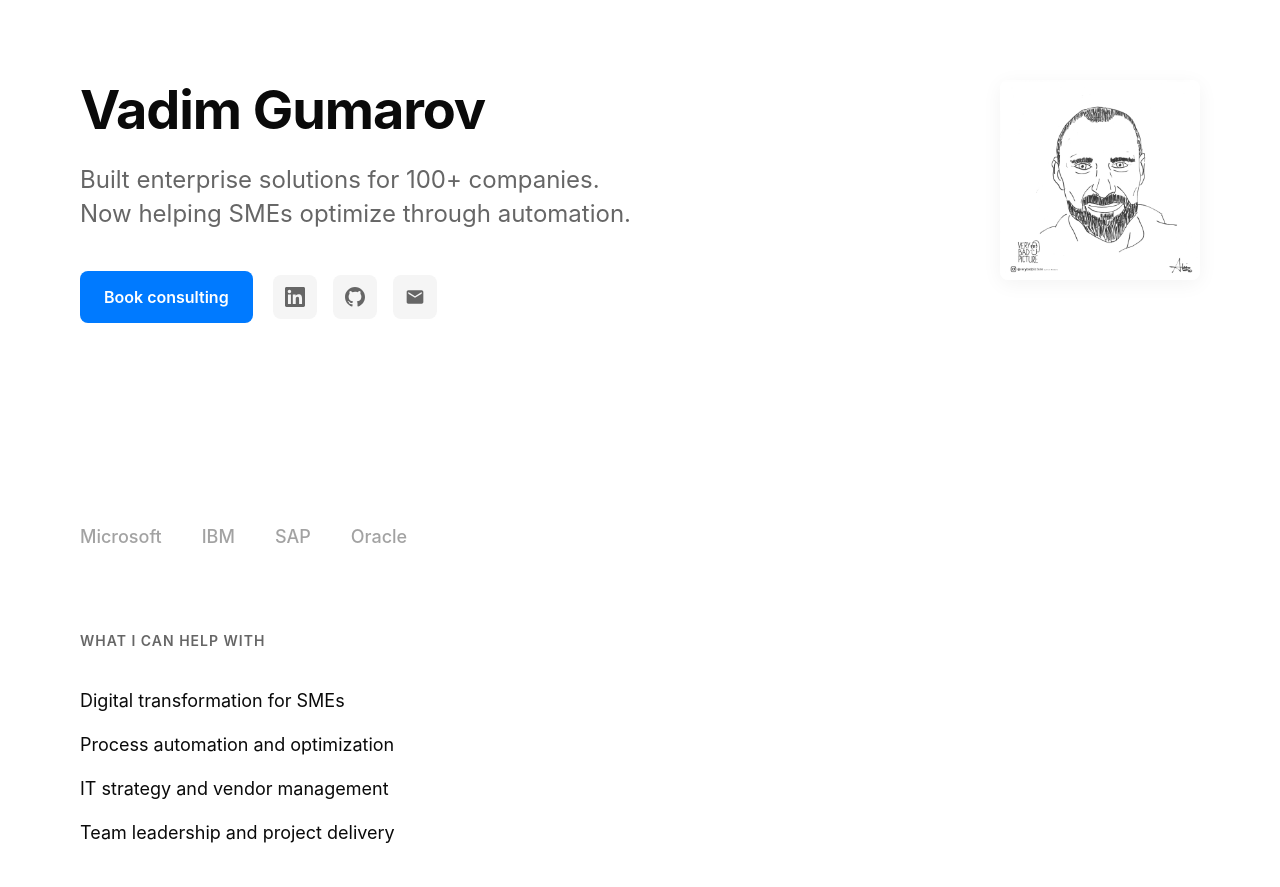
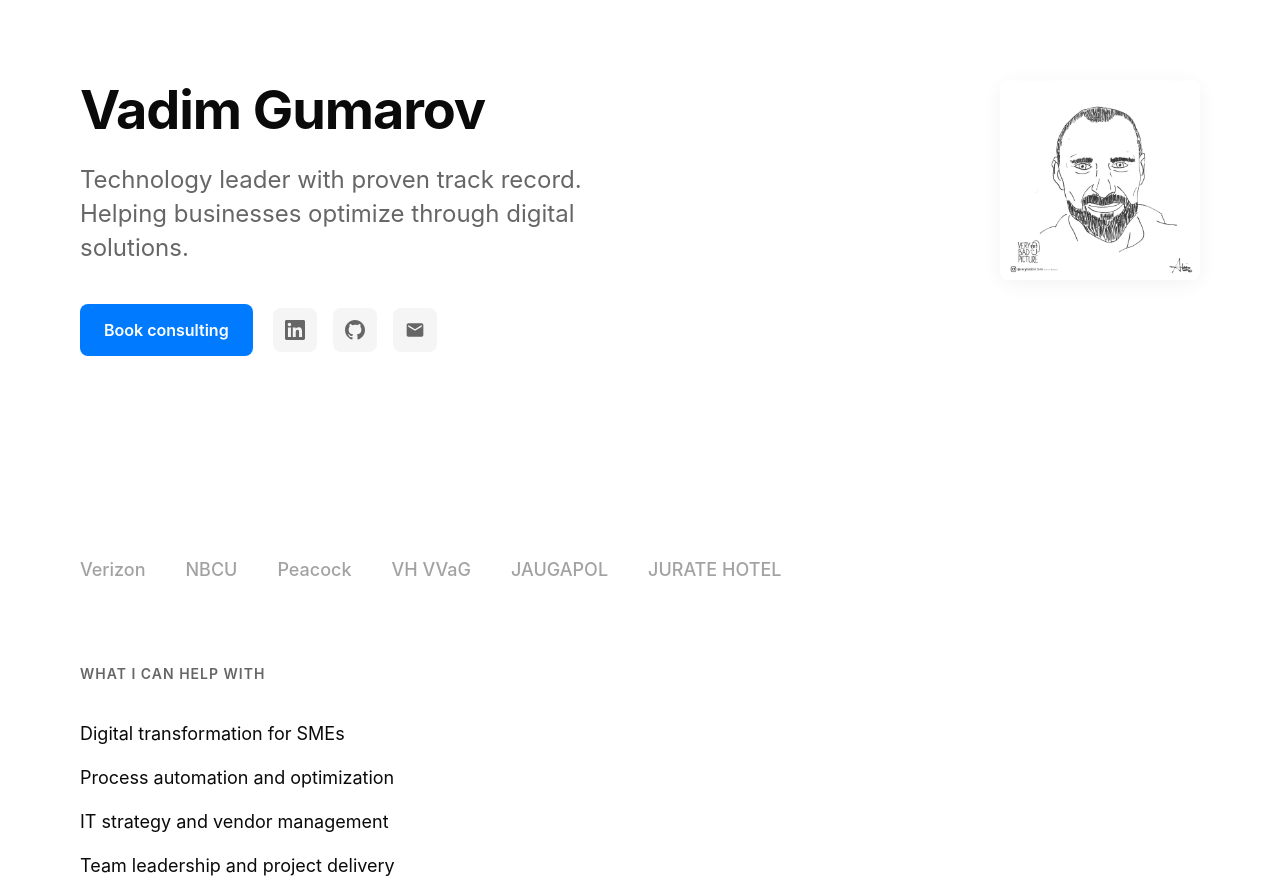
Before and after one commit to vadimgumarov/Resume, a plain HTML site: page index.html in a window 1280 px wide. Shown: the top 887 px of the page. Drawn offline with Linux system fonts and the light colour scheme.

Commit message:
Update company logos, LinkedIn URL and tagline

```diff
--- a/index.html
+++ b/index.html
@@ -262,14 +262,14 @@
             <div class="hero-content">
                 <h1>Vadim Gumarov</h1>
                 <p class="tagline">
-                    Built enterprise solutions for 100+ companies.<br>
-                    Now helping SMEs optimize through automation.
+                    Technology leader with proven track record.<br>
+                    Helping businesses optimize through digital solutions.
                 </p>
 
                 <div class="cta-section">
                     <a href="mailto:vadim@example.com" class="cta-button">Book consulting</a>
                     <div class="social-links">
-                        <a href="https://linkedin.com/in/vadimgumarov" class="social-link" aria-label="LinkedIn">
+                        <a href="https://www.linkedin.com/in/vadim-gumarov/" class="social-link" aria-label="LinkedIn">
                             <svg viewBox="0 0 24 24">
                                 <path d="M20.447 20.452h-3.554v-5.569c0-1.328-.027-3.037-1.852-3.037-1.853 0-2.136 1.445-2.136 2.939v5.667H9.351V9h3.414v1.561h.046c.477-.9 1.637-1.85 3.37-1.85 3.601 0 4.267 2.37 4.267 5.455v6.286zM5.337 7.433c-1.144 0-2.063-.926-2.063-2.065 0-1.138.92-2.063 2.063-2.063 1.14 0 2.064.925 2.064 2.063 0 1.139-.925 2.065-2.064 2.065zm1.782 13.019H3.555V9h3.564v11.452zM22.225 0H1.771C.792 0 0 .774 0 1.729v20.542C0 23.227.792 24 1.771 24h20.451C23.2 24 24 23.227 24 22.271V1.729C24 .774 23.2 0 22.222 0h.003z"/>
                             </svg>
@@ -295,10 +295,12 @@
 
         <!-- Company Logos -->
         <div class="company-logos">
-            <span class="company-logo">Microsoft</span>
-            <span class="company-logo">IBM</span>
-            <span class="company-logo">SAP</span>
-            <span class="company-logo">Oracle</span>
+            <span class="company-logo">Verizon</span>
+            <span class="company-logo">NBCU</span>
+            <span class="company-logo">Peacock</span>
+            <span class="company-logo">VH VVaG</span>
+            <span class="company-logo">JAUGAPOL</span>
+            <span class="company-logo">JURATE HOTEL</span>
         </div>
 
         <!-- What I Can Help With -->
```
